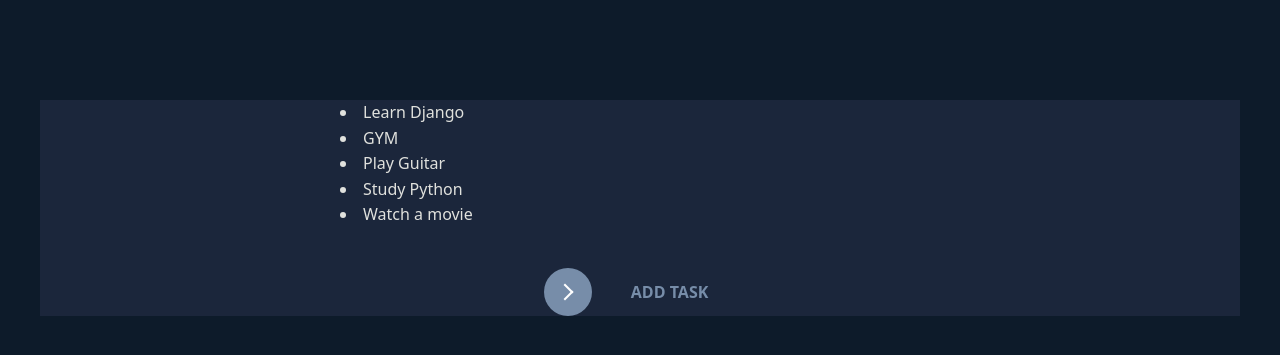
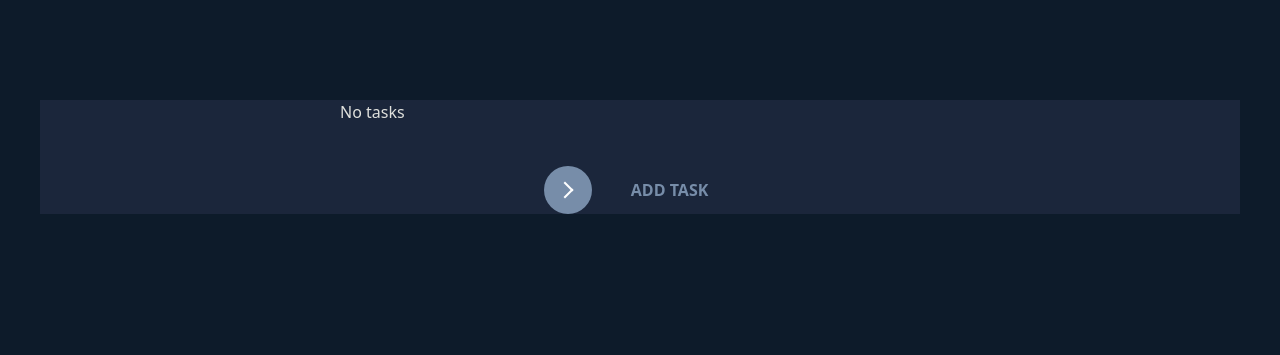
Before and after one commit to iohanjheremy/harvard_web, a Django app: page /tasks/ in a window 1280 px wide. Shown: the top 355 px of the page. Run offline with Django 5.2, Linux system fonts and the light colour scheme.

Commit message:
Finalização da feature NewTask | Introdução ao conceito de Session

```diff
--- a/django/harvard_web/tasks/templates/tasks/index.html
+++ b/django/harvard_web/tasks/templates/tasks/index.html
@@ -12,7 +12,9 @@
 <div class="task-list">
    <ul>
       {% for task in tasks %}
-      <li>{{ task }}</li>
+         <li>{{ task }}</li>
+      {% empty %}
+         <p> No tasks </p>
       {% endfor %}
    </ul>
 </div>
--- a/django/harvard_web/tasks/views.py
+++ b/django/harvard_web/tasks/views.py
@@ -1,18 +1,33 @@
 from django import forms
 from django.shortcuts import render
+from django.http import HttpResponseRedirect
+from django.urls import reverse
 
 class NewTaskForm(forms.Form):
     task = forms.CharField(label="New Task")
-    priority = forms.IntegerField(label="Priority", min_value=1, max_value=5)
 
-tasks = ['Learn Django', 'GYM', 'Play Guitar', 'Study Python', 'Watch a movie']
-# Create your views here.
+tasks = []
+
 def index (request):
+    if "tasks" not in request.session:
+        request.session["tasks"] = []
+
     return render(request, "tasks/index.html", {
-        "tasks": tasks
+        "tasks": request.session["tasks"]
     })
 
 def add (request):
+    if request.method == "POST":
+        form = NewTaskForm(request.POST)
+        if form.is_valid():
+            tasks = form.cleaned_data["task"]
+            request.session["tasks"] += [tasks]
+            return HttpResponseRedirect(reverse("tasks:index"))
+        else:
+            return render(request, "tasks/add.html", {
+                "form": form
+            })
+
     return render(request, "tasks/add.html",{
         "form": NewTaskForm()
     })
```
Also changed, not shown: django/harvard_web/tasks/templates/tasks/add.html (+5 -5 lines), django/harvard_web/db.sqlite3.
